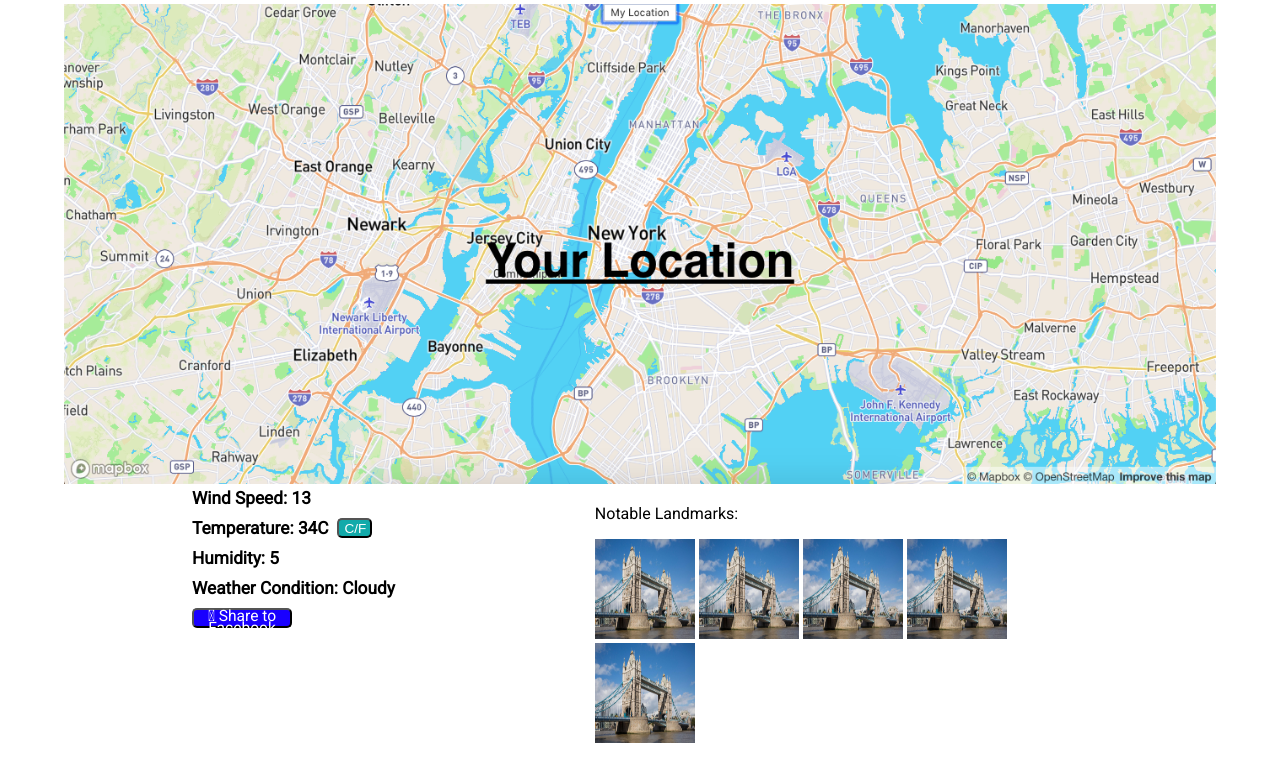
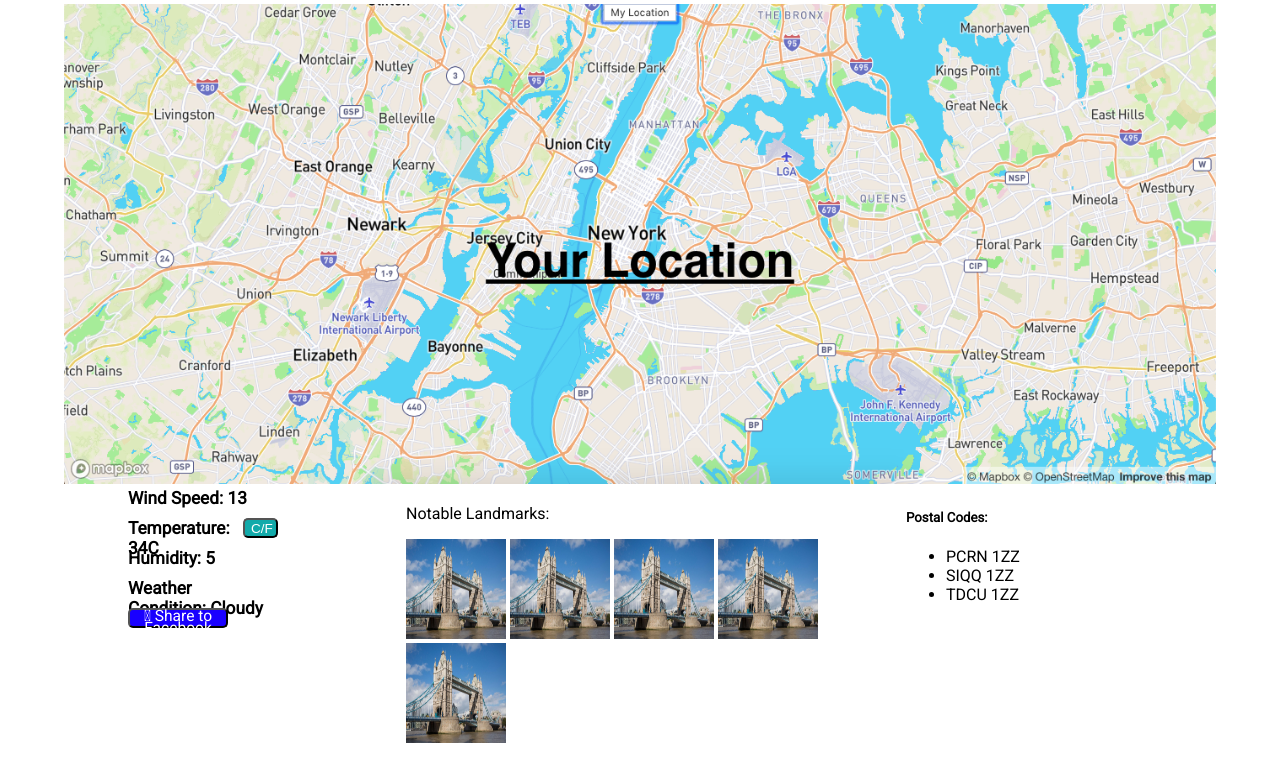
Before and after one commit to ikeshegs/geo-search-app, a plain HTML site: page map-details.html in a window 1280 px wide. Shown: the part 209-990 px from the top of the page. Drawn offline with Linux system fonts and the light colour scheme.

Commit message:
add postal codes of place of interest

```diff
--- a/css/map-page.css
+++ b/css/map-page.css
@@ -35,13 +35,14 @@ a {
 .details-container {
   font-family: 'Roboto', sans-serif;
   font-size: 1.3em;
-  margin: 0 15%;
+  margin: 0 10%;
 }
 
 .details-container .details {
   display: flex;
   flex-direction: row;
   height: 30px;
+  width: 150px;
 }
 
 .details h5 {
@@ -68,7 +69,7 @@ a {
   cursor: pointer;
 }
 
-.landmarks-container {
+.landmarks-container, .postal-code {
   width: 500px;
   height: 300px;
   font-family: 'Roboto', sans-serif;
@@ -80,7 +81,6 @@ a {
 }
 
 @media only screen and (max-width: 600px) {
-
   .header-container {
     padding: 4em 4em;
     font-size: 0.75em;
--- a/map-details.html
+++ b/map-details.html
@@ -56,6 +56,14 @@
           <img src="/images/landmarks-tower-bridge-exterior.jpg" alt="London Bridge">
         </div>
       </div>
+      <div class="postal-code">
+        <h5>Postal Codes:</h5>
+        <ul>
+          <li>PCRN 1ZZ</li>
+          <li>SIQQ 1ZZ</li>
+          <li>TDCU 1ZZ</li>
+        </ul>
+      </div>
     </div>
   </main>
 </body>
```
